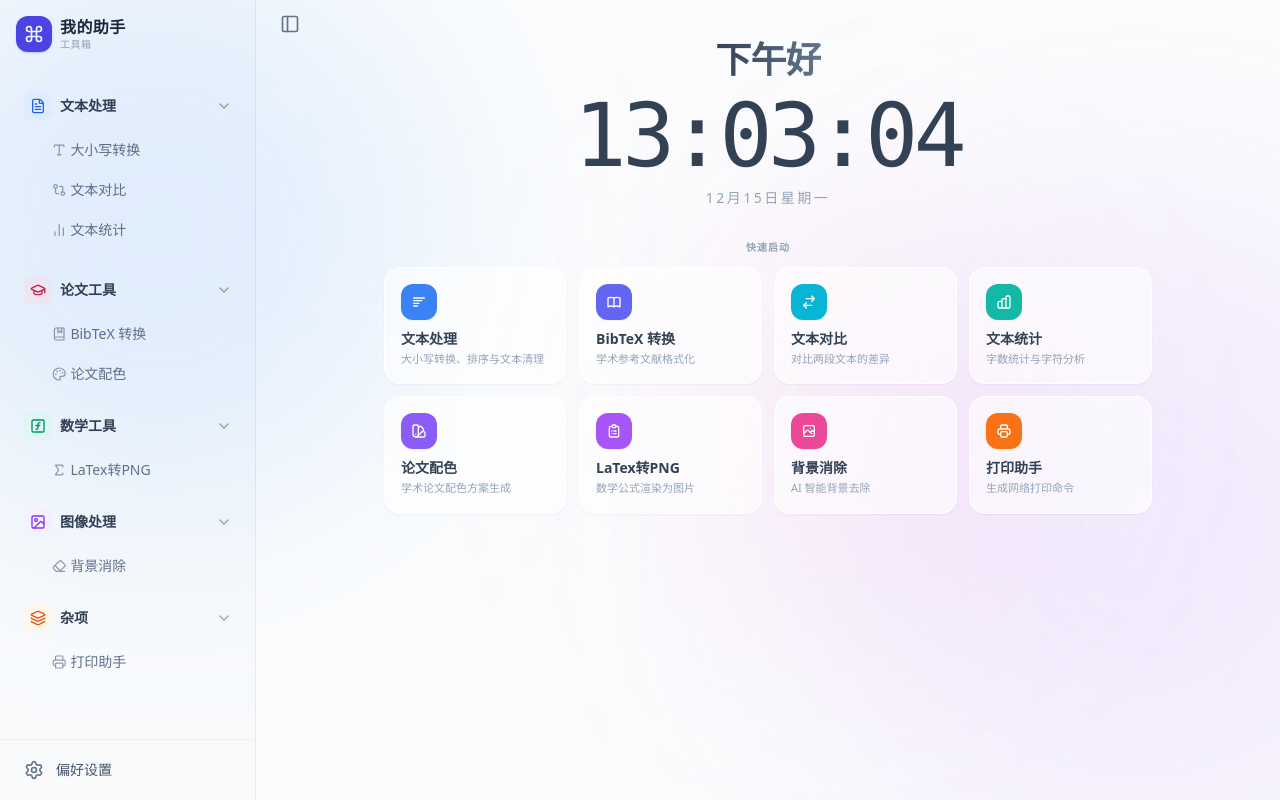
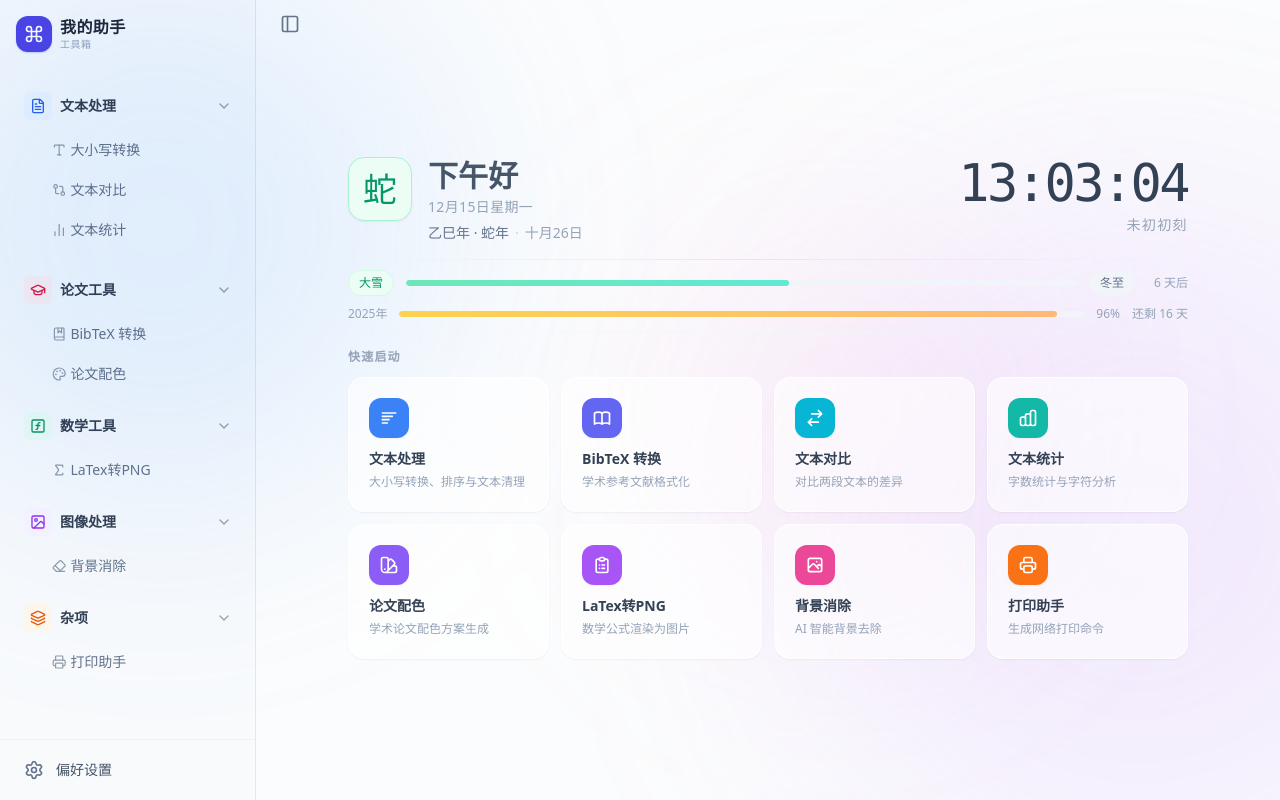
Before and after one commit to EmersonWright101/Qxplore-Assistant, a Vue app: page / in a window 1280 px wide. Built offline with nearby package versions, Linux system fonts and the light colour scheme.

Commit message:
optimize main page

```diff
--- a/src/modules/Home/View.vue
+++ b/src/modules/Home/View.vue
@@ -1,54 +1,114 @@
 <template>
-  <div class="relative h-full w-full overflow-y-auto overflow-x-hidden select-none bg-slate-50/50">
-    <!-- Background blobs (fixed so they stay while scrolling) -->
+  <div class="relative w-full min-h-full flex flex-col items-center justify-center select-none bg-slate-50/50">
+    <!-- Background blobs -->
     <div class="fixed top-[-10%] left-[-10%] w-[600px] h-[600px] bg-blue-400/15 rounded-full blur-[120px] mix-blend-multiply animate-blob pointer-events-none z-0"></div>
     <div class="fixed bottom-[-10%] right-[-10%] w-[600px] h-[600px] bg-purple-400/15 rounded-full blur-[120px] mix-blend-multiply animate-blob animation-delay-2000 pointer-events-none z-0"></div>
     <div class="fixed top-[30%] right-[20%] w-[400px] h-[400px] bg-pink-300/10 rounded-full blur-[100px] mix-blend-multiply animate-blob animation-delay-4000 pointer-events-none z-0"></div>
 
-    <div class="relative z-10 flex flex-col items-center px-8 pb-10">
+    <!-- Content: max-width centered, pt-14 clears the floating h-12 nav button -->
+    <div class="relative z-10 w-full max-w-4xl px-7 pt-14 pb-10 flex flex-col gap-0">
 
-      <!-- Hero: greeting + clock + date -->
-      <div class="flex flex-col items-center pt-10 pb-8">
-        <h1 class="text-4xl font-bold tracking-tight opacity-0 animate-fade-in-up" style="animation-delay: 0.1s; animation-fill-mode: forwards;">
-          <span class="bg-clip-text text-transparent bg-gradient-to-r from-slate-700 to-slate-500">
-            {{ translatedGreeting }}
-          </span>
-        </h1>
+      <!-- ── Header ── -->
+      <div
+        class="flex items-start justify-between pb-4 opacity-0 animate-fade-in-up"
+        style="animation-delay:0.08s;animation-fill-mode:forwards;"
+      >
+        <!-- Left: zodiac badge + text info -->
+        <div class="flex items-start gap-4">
+          <!-- Zodiac SVG badge, colored by five-element -->
+          <div
+            :class="`w-16 h-16 rounded-2xl border shadow-sm flex items-center justify-center p-2 shrink-0 ${zodiacBadgeClass}`"
+            v-html="zodiacSvgHtml"
+          ></div>
 
-        <div class="mt-3 flex items-center justify-center opacity-0 animate-fade-in-up" style="animation-delay: 0.25s; animation-fill-mode: forwards;">
-          <div v-if="settings.clockStyle === 'digital'" class="text-center">
-            <div class="text-[5.5rem] leading-none font-extralight text-slate-700 tracking-tighter font-mono tabular-nums">
-              {{ timeString }}
+          <!-- Text -->
+          <div class="flex flex-col gap-1.5 pt-1">
+            <h1 class="text-3xl font-semibold text-slate-600 leading-none">{{ translatedGreeting }}</h1>
+            <div class="text-sm text-slate-400 tracking-wide">{{ dateString }}</div>
+            <div class="flex items-center gap-1.5 text-sm">
+              <span class="text-slate-500">{{ ganzhiStr }} · {{ zodiacName }}年</span>
+              <span class="text-slate-300">·</span>
+              <span class="text-slate-400">{{ lunarMonthDay }}</span>
             </div>
           </div>
+        </div>
 
-          <div v-else class="relative w-40 h-40 rounded-full border-4 border-slate-200 bg-white/40 backdrop-blur-sm shadow-xl">
-            <div class="absolute top-1/2 left-1/2 w-3 h-3 bg-slate-700 rounded-full -translate-x-1/2 -translate-y-1/2 z-20"></div>
+        <!-- Right: clock + 时辰 -->
+        <div class="flex flex-col items-end gap-1.5 shrink-0">
+          <div
+            v-if="settings.clockStyle === 'digital'"
+            class="text-[3.25rem] leading-none font-extralight text-slate-700 tracking-tighter font-mono tabular-nums"
+          >
+            {{ timeString }}
+          </div>
+          <div
+            v-else
+            class="relative w-14 h-14 rounded-full border-2 border-slate-200 bg-white/50 backdrop-blur-sm shadow-md"
+          >
+            <div class="absolute top-1/2 left-1/2 w-1.5 h-1.5 bg-slate-700 rounded-full -translate-x-1/2 -translate-y-1/2 z-20"></div>
             <div
-              class="absolute top-1/2 left-1/2 w-1.5 h-10 bg-slate-800 rounded-full origin-bottom z-10 transition-transform duration-500 ease-[cubic-bezier(0.4,2.08,0.55,0.44)]"
+              class="absolute top-1/2 left-1/2 w-[3px] h-[14px] bg-slate-800 rounded-full origin-bottom z-10 transition-transform duration-500 ease-[cubic-bezier(0.4,2.08,0.55,0.44)]"
               :style="{ transform: `translate(-50%, -100%) rotate(${hourDeg}deg)` }"
             ></div>
             <div
-              class="absolute top-1/2 left-1/2 w-1 h-14 bg-slate-600 rounded-full origin-bottom z-10 transition-transform duration-300 ease-[cubic-bezier(0.4,2.08,0.55,0.44)]"
+              class="absolute top-1/2 left-1/2 w-[2px] h-[18px] bg-slate-600 rounded-full origin-bottom z-10 transition-transform duration-300 ease-[cubic-bezier(0.4,2.08,0.55,0.44)]"
               :style="{ transform: `translate(-50%, -100%) rotate(${minuteDeg}deg)` }"
             ></div>
             <div
               v-if="settings.showSeconds"
-              class="absolute top-1/2 left-1/2 w-0.5 h-16 bg-red-500 rounded-full origin-bottom z-10 transition-transform duration-75 ease-linear"
+              class="absolute top-1/2 left-1/2 w-px h-5 bg-red-400 rounded-full origin-bottom z-10 transition-transform duration-75"
               :style="{ transform: `translate(-50%, -100%) rotate(${secondDeg}deg)` }"
             ></div>
-            <div v-if="settings.showSeconds" class="absolute top-1/2 left-1/2 w-1.5 h-1.5 bg-red-500 rounded-full -translate-x-1/2 -translate-y-1/2 z-20"></div>
           </div>
-        </div>
-
-        <div class="mt-2 text-sm text-slate-400 font-medium tracking-[0.18em] uppercase opacity-0 animate-fade-in-up" style="animation-delay: 0.4s; animation-fill-mode: forwards;">
-          {{ dateString }}
+          <div class="text-sm text-slate-400 tracking-widest">{{ chineseTimeString }}</div>
         </div>
       </div>
 
-      <!-- Quick Launch Cards -->
-      <div class="w-full max-w-3xl opacity-0 animate-fade-in-up" style="animation-delay: 0.55s; animation-fill-mode: forwards;">
-        <p class="text-[10px] font-semibold uppercase tracking-widest text-slate-400 mb-3 text-center">
+      <!-- ── Divider ── -->
+      <div class="h-px bg-gradient-to-r from-transparent via-slate-200 to-transparent"></div>
+
+      <!-- ── Solar term strip ── -->
+      <div
+        class="py-2.5 opacity-0 animate-fade-in-up"
+        style="animation-delay:0.18s;animation-fill-mode:forwards;"
+      >
+        <div class="flex items-center gap-3">
+          <span class="text-xs font-medium px-2.5 py-1 rounded-full bg-emerald-50 text-emerald-600 border border-emerald-100 shrink-0">{{ prevSolarTerm }}</span>
+          <div class="flex-1 h-1.5 rounded-full bg-slate-100 overflow-hidden">
+            <div
+              class="h-full rounded-full bg-gradient-to-r from-emerald-300 to-teal-300 transition-all duration-1000 ease-out"
+              :style="{ width: solarTermProgress + '%' }"
+            ></div>
+          </div>
+          <span class="text-xs font-medium px-2.5 py-1 rounded-full bg-slate-100 text-slate-500 shrink-0">{{ nextSolarTerm }}</span>
+          <span class="text-xs text-slate-400 shrink-0 min-w-[3.5em] text-right">{{ daysUntilNextTerm }} 天后</span>
+        </div>
+      </div>
+
+      <!-- ── Year progress strip ── -->
+      <div class="pb-2.5">
+        <div class="flex items-center gap-3">
+          <span class="text-xs text-slate-400 shrink-0 min-w-[3em]">{{ currentYear }}年</span>
+          <div class="flex-1 h-1.5 rounded-full bg-slate-100 overflow-hidden">
+            <div
+              class="h-full rounded-full bg-gradient-to-r from-amber-300 to-orange-300 transition-all duration-1000 ease-out"
+              :style="{ width: yearProgress + '%' }"
+            ></div>
+          </div>
+          <span class="text-xs text-slate-400 shrink-0">{{ yearProgress }}%</span>
+          <span class="text-xs text-slate-400 shrink-0 min-w-[4.5em] text-right">还剩 {{ yearDaysLeft }} 天</span>
+        </div>
+      </div>
+
+      <!-- ── Divider ── -->
+      <div class="h-px bg-gradient-to-r from-transparent via-slate-100 to-transparent"></div>
+
+      <!-- ── Quick Launch cards ── -->
+      <div
+        class="pt-4 opacity-0 animate-fade-in-up"
+        style="animation-delay:0.28s;animation-fill-mode:forwards;"
+      >
+        <p class="text-xs font-semibold uppercase tracking-widest text-slate-400 mb-3">
           {{ t('home.quick_launch') }}
         </p>
         <div class="grid grid-cols-2 sm:grid-cols-4 gap-3">
@@ -56,16 +116,16 @@
             v-for="f in features"
             :key="f.path"
             :to="f.path"
-            class="group flex flex-col gap-2.5 p-4 rounded-2xl bg-white/60 backdrop-blur-sm border border-white/80 shadow-sm hover:shadow-md hover:-translate-y-0.5 active:scale-[0.98] transition-all duration-200"
+            class="group flex flex-col gap-3 p-5 rounded-2xl bg-white/60 backdrop-blur-sm border border-white/80 shadow-sm hover:shadow-md hover:-translate-y-0.5 active:scale-[0.98] transition-all duration-200"
           >
-            <div :class="`w-9 h-9 rounded-xl flex items-center justify-center text-white shadow-sm ${f.color}`">
-              <svg class="w-4 h-4" viewBox="0 0 24 24" fill="none" stroke="currentColor" stroke-width="2" stroke-linecap="round" stroke-linejoin="round">
+            <div :class="`w-10 h-10 rounded-xl flex items-center justify-center text-white shadow-sm ${f.color}`">
+              <svg class="w-5 h-5" viewBox="0 0 24 24" fill="none" stroke="currentColor" stroke-width="2" stroke-linecap="round" stroke-linejoin="round">
                 <path :d="f.icon" />
               </svg>
             </div>
-            <div>
+            <div class="flex flex-col gap-1">
               <div class="text-sm font-semibold text-slate-700 group-hover:text-slate-900 leading-tight">{{ t(f.name) }}</div>
-              <div class="text-[11px] text-slate-400 leading-relaxed mt-0.5">{{ t(f.desc) }}</div>
+              <div class="text-xs text-slate-400 leading-relaxed">{{ t(f.desc) }}</div>
             </div>
           </router-link>
         </div>
@@ -76,103 +136,180 @@
 </template>
 
 <script setup lang="ts">
-import { ref, onMounted, onUnmounted, computed } from 'vue';
+import { ref, computed, onMounted, onUnmounted } from 'vue';
 import { useI18n } from 'vue-i18n';
 import { settings } from '../../store/settings';
 
 const { t } = useI18n();
 
-const timeString = ref('');
-const dateString = ref('');
-const greetingKey = ref('home.greeting.morning');
-const hourDeg = ref(0);
-const minuteDeg = ref(0);
-const secondDeg = ref(0);
-let timer: any = null;
+// ── Refs ───────────────────────────────────────────────────────────────────────
+const timeString        = ref('');
+const dateString        = ref('');
+const chineseTimeString = ref('');
+const ganzhiStr         = ref('');
+const zodiacName        = ref('');
+const lunarMonthDay     = ref('');
+const prevSolarTerm     = ref('');
+const nextSolarTerm     = ref('');
+const daysUntilNextTerm = ref(0);
+const solarTermProgress = ref(0);
+const yearProgress      = ref(0);
+const yearDaysLeft      = ref(0);
+const currentYear       = ref(new Date().getFullYear());
+const ganIndex          = ref(2);  // 甲=0…癸=9; default 丙=2 (2026)
+const zhiIndex          = ref(6);  // 子=0…亥=11; default 午=6 (2026)
+const greetingKey       = ref('home.greeting.morning');
+const hourDeg           = ref(0);
+const minuteDeg         = ref(0);
+const secondDeg         = ref(0);
+let timer: ReturnType<typeof setInterval> | null = null;
 
 const translatedGreeting = computed(() => t(greetingKey.value));
 
+// ── Features ───────────────────────────────────────────────────────────────────
 const features = [
-  {
-    path: '/text',
-    name: 'sidebar.text_manipulation',
-    desc: 'home.features.text.desc',
-    color: 'bg-blue-500',
-    icon: 'M4 6h16M4 10h12M4 14h8M4 18h6',
-  },
-  {
-    path: '/text/bibtex',
-    name: 'sidebar.bibtex_converter',
-    desc: 'home.features.bibtex.desc',
-    color: 'bg-indigo-500',
-    icon: 'M12 6.253v13m0-13C10.832 5.477 9.246 5 7.5 5S4.168 5.477 3 6.253v13C4.168 18.477 5.754 18 7.5 18s3.332.477 4.5 1.253m0-13C13.168 5.477 14.754 5 16.5 5c1.747 0 3.332.477 4.5 1.253v13C19.832 18.477 18.247 18 16.5 18c-1.746 0-3.332.477-4.5 1.253',
-  },
-  {
-    path: '/text/diff',
-    name: 'sidebar.diff_viewer',
-    desc: 'home.features.diff.desc',
-    color: 'bg-cyan-500',
-    icon: 'M8 7h12m0 0l-4-4m4 4l-4 4m0 6H4m0 0l4 4m-4-4l4-4',
-  },
-  {
-    path: '/text/stats',
-    name: 'sidebar.text_stats',
-    desc: 'home.features.stats.desc',
-    color: 'bg-teal-500',
-    icon: 'M9 19v-6a2 2 0 00-2-2H5a2 2 0 00-2 2v6a2 2 0 002 2h2a2 2 0 002-2zm0 0V9a2 2 0 012-2h2a2 2 0 012 2v10m-6 0a2 2 0 002 2h2a2 2 0 002-2m0 0V5a2 2 0 012-2h2a2 2 0 012 2v14a2 2 0 01-2 2h-2a2 2 0 01-2-2z',
-  },
-  {
-    path: '/paper/color',
-    name: 'sidebar.color_scheme',
-    desc: 'home.features.color.desc',
-    color: 'bg-violet-500',
-    icon: 'M7 21a4 4 0 01-4-4V5a2 2 0 012-2h4a2 2 0 012 2v12a4 4 0 01-4 4zm0 0h12a2 2 0 002-2v-4a2 2 0 00-2-2h-2.343M11 7.343l1.657-1.657a2 2 0 012.828 0l2.829 2.829a2 2 0 010 2.828l-8.486 8.485M7 17h.01',
-  },
-  {
-    path: '/latex',
-    name: 'sidebar.latex2png',
-    desc: 'home.features.latex.desc',
-    color: 'bg-purple-500',
-    icon: 'M9 5H7a2 2 0 00-2 2v12a2 2 0 002 2h10a2 2 0 002-2V7a2 2 0 00-2-2h-2M9 5a2 2 0 002 2h2a2 2 0 002-2M9 5a2 2 0 012-2h2a2 2 0 012 2m-3 7h3m-3 4h3m-6-4h.01M9 16h.01',
-  },
-  {
-    path: '/image/remove-bg',
-    name: 'sidebar.remove_bg',
-    desc: 'home.features.remove_bg.desc',
-    color: 'bg-pink-500',
-    icon: 'M4 16l4.586-4.586a2 2 0 012.828 0L16 16m-2-2l1.586-1.586a2 2 0 012.828 0L20 14m-6-6h.01M6 20h12a2 2 0 002-2V6a2 2 0 00-2-2H6a2 2 0 00-2 2v12a2 2 0 002 2z',
-  },
-  {
-    path: '/misc/printer',
-    name: 'sidebar.printer',
-    desc: 'home.features.printer.desc',
-    color: 'bg-orange-500',
-    icon: 'M17 17h2a2 2 0 002-2v-4a2 2 0 00-2-2H5a2 2 0 00-2 2v4a2 2 0 002 2h2m2 4h6a2 2 0 002-2v-4a2 2 0 00-2-2H9a2 2 0 00-2 2v4a2 2 0 002 2zm8-12V5a2 2 0 00-2-2H9a2 2 0 00-2 2v4h10z',
-  },
+  { path: '/text',            name: 'sidebar.text_manipulation', desc: 'home.features.text.desc',      color: 'bg-blue-500',   icon: 'M4 6h16M4 10h12M4 14h8M4 18h6' },
+  { path: '/text/bibtex',     name: 'sidebar.bibtex_converter',  desc: 'home.features.bibtex.desc',    color: 'bg-indigo-500', icon: 'M12 6.253v13m0-13C10.832 5.477 9.246 5 7.5 5S4.168 5.477 3 6.253v13C4.168 18.477 5.754 18 7.5 18s3.332.477 4.5 1.253m0-13C13.168 5.477 14.754 5 16.5 5c1.747 0 3.332.477 4.5 1.253v13C19.832 18.477 18.247 18 16.5 18c-1.746 0-3.332.477-4.5 1.253' },
+  { path: '/text/diff',       name: 'sidebar.diff_viewer',       desc: 'home.features.diff.desc',      color: 'bg-cyan-500',   icon: 'M8 7h12m0 0l-4-4m4 4l-4 4m0 6H4m0 0l4 4m-4-4l4-4' },
+  { path: '/text/stats',      name: 'sidebar.text_stats',        desc: 'home.features.stats.desc',     color: 'bg-teal-500',   icon: 'M9 19v-6a2 2 0 00-2-2H5a2 2 0 00-2 2v6a2 2 0 002 2h2a2 2 0 002-2zm0 0V9a2 2 0 012-2h2a2 2 0 012 2v10m-6 0a2 2 0 002 2h2a2 2 0 002-2m0 0V5a2 2 0 012-2h2a2 2 0 012 2v14a2 2 0 01-2 2h-2a2 2 0 01-2-2z' },
+  { path: '/paper/color',     name: 'sidebar.color_scheme',      desc: 'home.features.color.desc',     color: 'bg-violet-500', icon: 'M7 21a4 4 0 01-4-4V5a2 2 0 012-2h4a2 2 0 012 2v12a4 4 0 01-4 4zm0 0h12a2 2 0 002-2v-4a2 2 0 00-2-2h-2.343M11 7.343l1.657-1.657a2 2 0 012.828 0l2.829 2.829a2 2 0 010 2.828l-8.486 8.485M7 17h.01' },
+  { path: '/latex',           name: 'sidebar.latex2png',         desc: 'home.features.latex.desc',     color: 'bg-purple-500', icon: 'M9 5H7a2 2 0 00-2 2v12a2 2 0 002 2h10a2 2 0 002-2V7a2 2 0 00-2-2h-2M9 5a2 2 0 002 2h2a2 2 0 002-2M9 5a2 2 0 012-2h2a2 2 0 012 2m-3 7h3m-3 4h3m-6-4h.01M9 16h.01' },
+  { path: '/image/remove-bg', name: 'sidebar.remove_bg',         desc: 'home.features.remove_bg.desc', color: 'bg-pink-500',   icon: 'M4 16l4.586-4.586a2 2 0 012.828 0L16 16m-2-2l1.586-1.586a2 2 0 012.828 0L20 14m-6-6h.01M6 20h12a2 2 0 002-2V6a2 2 0 00-2-2H6a2 2 0 00-2 2v12a2 2 0 002 2z' },
+  { path: '/misc/printer',    name: 'sidebar.printer',           desc: 'home.features.printer.desc',   color: 'bg-orange-500', icon: 'M17 17h2a2 2 0 002-2v-4a2 2 0 00-2-2H5a2 2 0 00-2 2v4a2 2 0 002 2h2m2 4h6a2 2 0 002-2v-4a2 2 0 00-2-2H9a2 2 0 00-2 2v4a2 2 0 002 2zm8-12V5a2 2 0 00-2-2H9a2 2 0 00-2 2v4h10z' },
 ];
 
+// ── Five-element badge colors (天干 index 0-9 → element) ──────────────────────
+// 甲乙=木(green), 丙丁=火(amber), 戊己=土(yellow), 庚辛=金(slate), 壬癸=水(blue)
+const ELEMENT_BADGE = [
+  'bg-emerald-50 border-emerald-200 text-emerald-600', // 甲 Wood
+  'bg-emerald-50 border-emerald-200 text-emerald-600', // 乙 Wood
+  'bg-amber-50   border-amber-200   text-amber-600',   // 丙 Fire
+  'bg-amber-50   border-amber-200   text-amber-600',   // 丁 Fire
+  'bg-yellow-50  border-yellow-200  text-yellow-600',  // 戊 Earth
+  'bg-yellow-50  border-yellow-200  text-yellow-600',  // 己 Earth
+  'bg-slate-100  border-slate-300   text-slate-500',   // 庚 Metal
+  'bg-slate-100  border-slate-300   text-slate-500',   // 辛 Metal
+  'bg-blue-50    border-blue-200    text-blue-600',    // 壬 Water
+  'bg-blue-50    border-blue-200    text-blue-600',    // 癸 Water
+];
+
+const zodiacBadgeClass = computed(() => ELEMENT_BADGE[ganIndex.value] ?? ELEMENT_BADGE[0]);
+
+
+// Render the zodiac character (马/虎/龙…) in large serif — clean and instantly readable
+const zodiacSvgHtml = computed(() => {
+  const char = ZODIAC_NAMES[zhiIndex.value] ?? '马';
+  return `<svg viewBox="0 0 100 100" width="100%" height="100%"><text x="50" y="78" text-anchor="middle" font-size="74" fill="currentColor" font-family="serif, 'Songti SC', 'STSong', 'SimSun'">${char}</text></svg>`;
+});
+
+// ── Chinese New Year dates (ganzhi/zodiac year boundary) ──────────────────────
+const CNY_DATES: Record<number, [number, number]> = {
+  2020:[1,25], 2021:[2,12], 2022:[2, 1], 2023:[1,22],
+  2024:[2,10], 2025:[1,29], 2026:[2,17], 2027:[2, 6],
+  2028:[1,26], 2029:[2,13], 2030:[2, 3], 2031:[1,23],
+  2032:[2,11], 2033:[1,31], 2034:[2,19], 2035:[2, 8],
+};
+
+// ── 24 Solar Terms ─────────────────────────────────────────────────────────────
+const TERM_NAMES = ['小寒','大寒','立春','雨水','惊蛰','春分','清明','谷雨','立夏','小满','芒种','夏至','小暑','大暑','立秋','处暑','白露','秋分','寒露','霜降','立冬','小雪','大雪','冬至'];
+const TERM_C     = [5.4055,20.12,3.87,18.73,5.63,20.646,4.81,20.1,5.52,21.04,5.678,21.37,7.108,22.83,7.5,23.13,7.646,23.042,8.318,23.438,7.438,22.36,7.18,21.94];
+const TERM_MONTH = [1,1,2,2,3,3,4,4,5,5,6,6,7,7,8,8,9,9,10,10,11,11,12,12];
+
+const calcTermDay = (year: number, i: number) => {
+  const Y = year - 2000;
+  return Math.floor(Y * 0.2422 + TERM_C[i]) - Math.floor(Y / 4);
+};
+const buildTerms = (year: number) =>
+  TERM_NAMES.map((name, i) => ({ name, date: new Date(year, TERM_MONTH[i] - 1, calcTermDay(year, i)) }));
+
+const getSolarTermInfo = (now: Date) => {
+  const y = now.getFullYear();
+  const terms = [...buildTerms(y - 1).slice(-3), ...buildTerms(y), ...buildTerms(y + 1).slice(0, 3)]
+    .sort((a, b) => a.date.getTime() - b.date.getTime());
+  const today = new Date(now.getFullYear(), now.getMonth(), now.getDate()).getTime();
+  for (let i = 1; i < terms.length; i++) {
+    const p = terms[i - 1].date.getTime(), n = terms[i].date.getTime();
+    if (today >= p && today < n) {
+      const total = Math.round((n - p) / 86400000), passed = Math.round((today - p) / 86400000);
+      return { prev: terms[i - 1].name, next: terms[i].name, daysUntilNext: Math.max(1, Math.round((n - today) / 86400000)), progress: Math.min(99, Math.round((passed / total) * 100)) };
+    }
+  }
+  return { prev: '冬至', next: '小寒', daysUntilNext: 1, progress: 50 };
+};
+
+// ── 时辰 ───────────────────────────────────────────────────────────────────────
+const getChineseTime = (hour: number, minute: number) => {
+  const stems = ['子','丑','寅','卯','辰','巳','午','未','申','酉','戌','亥'];
+  const ke    = ['初刻','一刻','二刻','三刻'];
+  const stemIndex = hour === 23 ? 0 : Math.ceil(hour / 2) % 12;
+  const phase     = hour === 23 ? '初' : hour % 2 === 0 ? '正' : '初';
+  return `${stems[stemIndex]}${phase}${ke[Math.floor(minute / 15)]}`;
+};
+
+// ── Ganzhi / Zodiac ────────────────────────────────────────────────────────────
+const GAN          = ['甲','乙','丙','丁','戊','己','庚','辛','壬','癸'];
+const ZHI          = ['子','丑','寅','卯','辰','巳','午','未','申','酉','戌','亥'];
+const ZODIAC_NAMES = ['鼠','牛','虎','兔','龙','蛇','马','羊','猴','鸡','狗','猪'];
+
+// ── Main update loop ───────────────────────────────────────────────────────────
 const updateTime = () => {
   const now = new Date();
-  const options: Intl.DateTimeFormatOptions = { hour12: false, hour: '2-digit', minute: '2-digit' };
-  if (settings.showSeconds) options.second = '2-digit';
-  timeString.value = now.toLocaleTimeString(settings.language === 'zh' ? 'zh-CN' : 'en-US', options);
+  const sec = now.getSeconds(), min = now.getMinutes(), hr = now.getHours();
 
-  const sec = now.getSeconds();
-  const min = now.getMinutes();
-  const hr  = now.getHours();
-  secondDeg.value = sec * 6;
-  minuteDeg.value = min * 6 + sec * 0.1;
-  hourDeg.value   = (hr % 12) * 30 + min * 0.5;
+  // Clock
+  const opts: Intl.DateTimeFormatOptions = { hour12: false, hour: '2-digit', minute: '2-digit' };
+  if (settings.showSeconds) opts.second = '2-digit';
+  timeString.value    = now.toLocaleTimeString(settings.language === 'zh' ? 'zh-CN' : 'en-US', opts);
+  secondDeg.value     = sec * 6;
+  minuteDeg.value     = min * 6 + sec * 0.1;
+  hourDeg.value       = (hr % 12) * 30 + min * 0.5;
+  chineseTimeString.value = getChineseTime(hr, min);
 
+  // Ganzhi + zodiac (CNY-corrected)
+  let y = now.getFullYear();
+  const cny = CNY_DATES[y];
+  if (cny && now < new Date(y, cny[0] - 1, cny[1])) y--;
+  const gi = ((y - 2024) % 10 + 10) % 10;
+  const zi = (((y - 2024) % 12) + 4 + 12) % 12;
+  ganIndex.value  = gi;
+  zhiIndex.value  = zi;
+  ganzhiStr.value = GAN[gi] + ZHI[zi] + '年';
+  zodiacName.value = ZODIAC_NAMES[zi];
+
+  // Lunar month+day
+  try {
+    const md = new Intl.DateTimeFormat('zh-u-ca-chinese', { month: 'long', day: 'numeric' }).format(now);
+    if (md && /[月日]/.test(md)) lunarMonthDay.value = md;
+  } catch { /* keep previous */ }
+
+  // Gregorian date
   dateString.value = now.toLocaleDateString(
     settings.language === 'zh' ? 'zh-CN' : 'en-US',
-    { weekday: 'long', month: 'long', day: 'numeric' }
+    { weekday: 'long', month: 'long', day: 'numeric' },
   );
 
-  if (hr >= 5  && hr < 12) greetingKey.value = 'home.greeting.morning';
+  // Greeting
+  if      (hr >= 5  && hr < 12) greetingKey.value = 'home.greeting.morning';
   else if (hr >= 12 && hr < 18) greetingKey.value = 'home.greeting.afternoon';
   else if (hr >= 18 && hr < 22) greetingKey.value = 'home.greeting.evening';
-  else greetingKey.value = 'home.greeting.night';
+  else                           greetingKey.value = 'home.greeting.night';
+
+  // Solar terms
+  const sti = getSolarTermInfo(now);
+  prevSolarTerm.value     = sti.prev;
+  nextSolarTerm.value     = sti.next;
+  daysUntilNextTerm.value = sti.daysUntilNext;
+  solarTermProgress.value = sti.progress;
+
+  // Year progress
+  const y0 = now.getFullYear();
+  const yearStart    = new Date(y0, 0, 1).getTime();
+  const yearEnd      = new Date(y0 + 1, 0, 1).getTime();
+  const totalDays    = Math.round((yearEnd - yearStart) / 86400000);
+  const passedDays   = Math.round((now.getTime() - yearStart) / 86400000);
+  currentYear.value  = y0;
+  yearProgress.value = Math.min(99, Math.round((passedDays / totalDays) * 100));
+  yearDaysLeft.value = totalDays - passedDays;
 };
 
 onMounted(() => { updateTime(); timer = setInterval(updateTime, 1000); });
@@ -181,18 +318,18 @@ onUnmounted(() => { if (timer) clearInterval(timer); });
 
 <style scoped>
 @keyframes blob {
-  0%   { transform: translate(0px, 0px) scale(1); }
+  0%   { transform: translate(0, 0) scale(1); }
   33%  { transform: translate(30px, -50px) scale(1.1); }
   66%  { transform: translate(-20px, 20px) scale(0.9); }
-  100% { transform: translate(0px, 0px) scale(1); }
+  100% { transform: translate(0, 0) scale(1); }
 }
 .animate-blob { animation: blob 10s infinite; }
 .animation-delay-2000 { animation-delay: 2s; }
 .animation-delay-4000 { animation-delay: 4s; }
 
 @keyframes fadeInUp {
-  from { opacity: 0; transform: translateY(20px); }
+  from { opacity: 0; transform: translateY(16px); }
   to   { opacity: 1; transform: translateY(0); }
 }
-.animate-fade-in-up { animation: fadeInUp 0.8s ease-out; }
+.animate-fade-in-up { animation: fadeInUp 0.7s ease-out; }
 </style>
```
